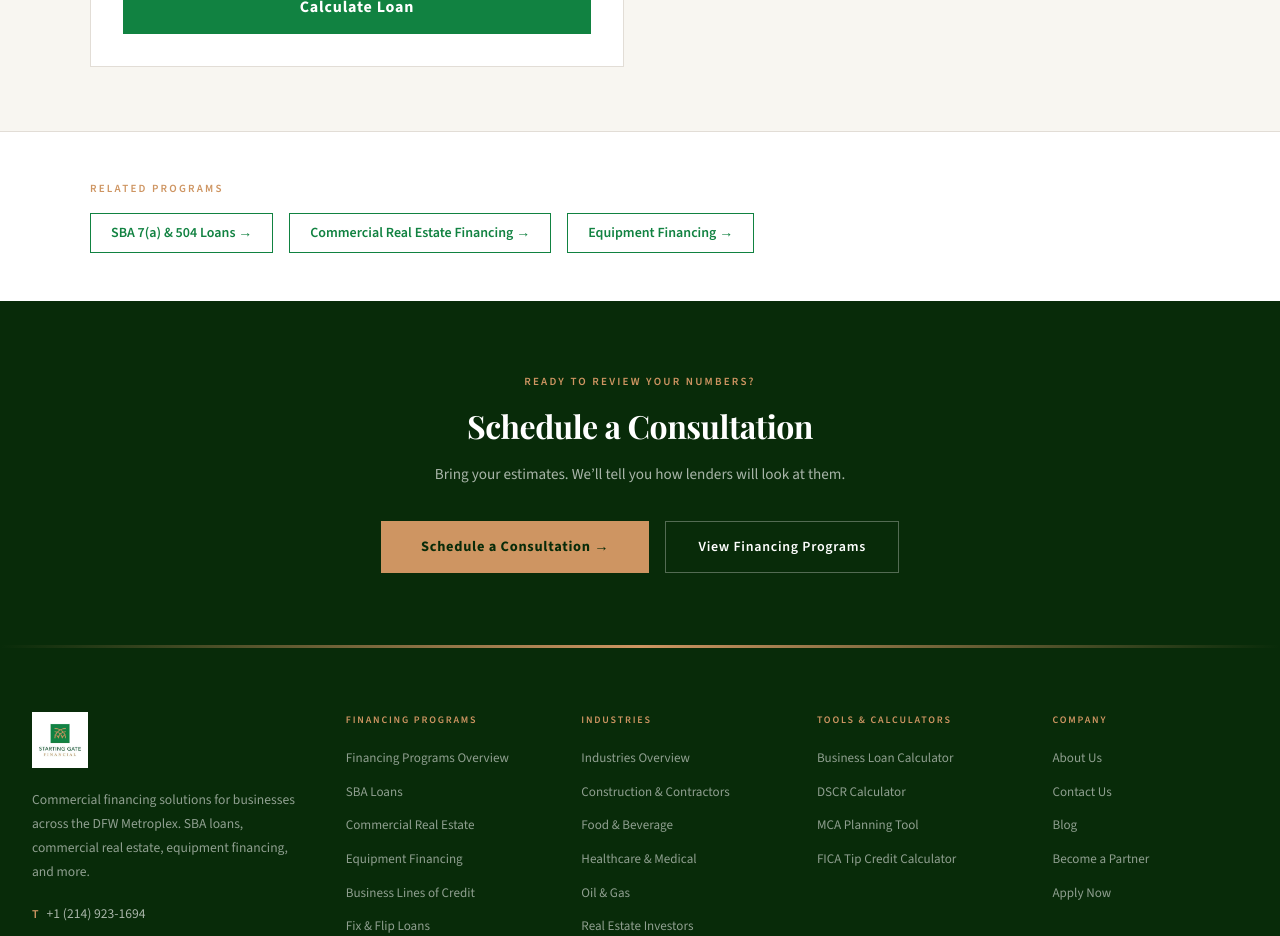
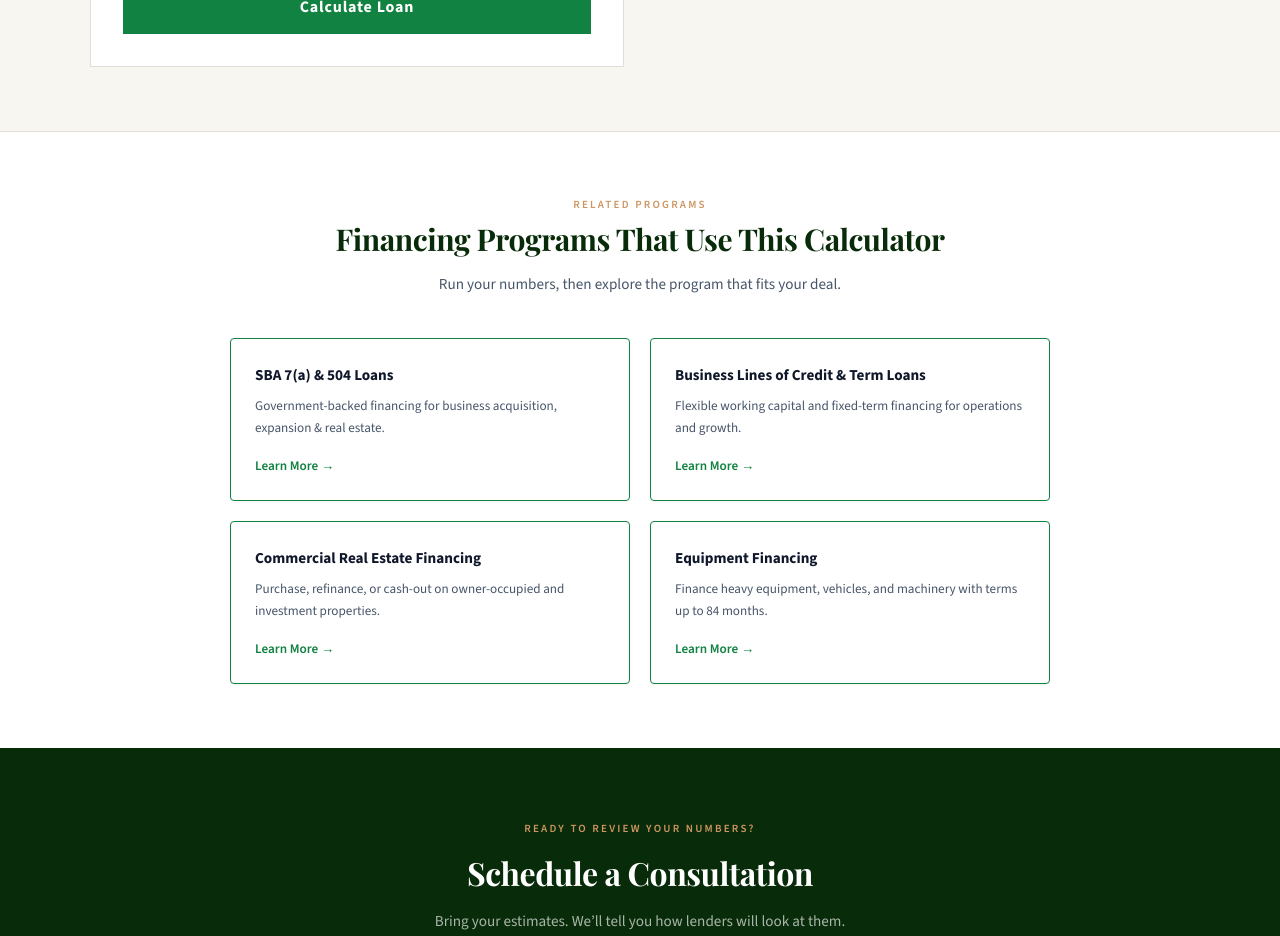
Before and after one commit to syed-sgf/sgf-site, a Next.js app: page /tools/business-loan-calculator in a window 1280 px wide. Shown: the part 1260-2196 px from the top of the page. Built offline with nearby package versions, Linux system fonts and the light colour scheme; a web font is replaced by a local one.

Commit message:
fix: business loan calc — breadcrumb, 4 cards, gold hover, mobile, SEO

```diff
--- a/app/globals.css
+++ b/app/globals.css
@@ -582,6 +582,7 @@ p {
   .sgf-calc-grid { grid-template-columns: 1fr !important; }
   .sgf-calc-layout { grid-template-columns: 1fr !important; gap: 2rem !important; }
   .sgf-calc-card { flex-direction: column !important; }
+  .sgf-related-grid { grid-template-columns: 1fr !important; }
 }
 .sgf-calc-card:hover { border-color: #118241 !important; box-shadow: 0 4px 16px rgba(17,130,65,0.12) !important; }
 
--- a/app/tools/business-loan-calculator/page.tsx
+++ b/app/tools/business-loan-calculator/page.tsx
@@ -89,6 +89,7 @@ function buildSchedule(
   return rows;
 }
 
+// FIX 3: Gold (#C9A84C) border on hover
 function HoverCard({ children, style = {} }: { children: React.ReactNode; style?: React.CSSProperties }) {
   const [hovered, setHovered] = useState(false);
   return (
@@ -97,9 +98,9 @@ function HoverCard({ children, style = {} }: { children: React.ReactNode; style?
       onMouseLeave={() => setHovered(false)}
       style={{
         background: "#fff",
-        border: `1px solid ${hovered ? G.gold : G.border}`,
+        border: `1px solid ${hovered ? "#C9A84C" : G.border}`,
         transition: "border-color 0.2s, box-shadow 0.2s",
-        boxShadow: hovered ? "0 4px 16px rgba(206,149,98,0.12)" : "none",
+        boxShadow: hovered ? "0 4px 16px rgba(201,168,76,0.15)" : "none",
         ...style,
       }}
     >
@@ -209,6 +210,35 @@ function ResultCard({ label, value }: { label: string; value: string }) {
   );
 }
 
+// FIX 2+3+6: RelatedCard — centered, gold border on hover
+function RelatedCard({ label, href, description }: { label: string; href: string; description: string }) {
+  const [hovered, setHovered] = useState(false);
+  return (
+    <Link
+      href={href}
+      onMouseEnter={() => setHovered(true)}
+      onMouseLeave={() => setHovered(false)}
+      style={{
+        display: "flex", flexDirection: "column", alignItems: "flex-start", textAlign: "left",
+        background: "#fff", borderRadius: 4, padding: "1.5rem",
+        border: `1px solid ${hovered ? "#C9A84C" : G.green}`,
+        boxShadow: hovered ? "0 4px 16px rgba(201,168,76,0.15)" : "0 1px 3px rgba(0,0,0,0.05)",
+        transition: "border-color 0.2s, box-shadow 0.2s", textDecoration: "none",
+      }}
+    >
+      <span style={{ fontWeight: 700, color: hovered ? G.green : G.textDark, fontSize: "0.95rem", marginBottom: "0.5rem", transition: "color 0.2s", fontFamily: G.sans }}>
+        {label}
+      </span>
+      <span style={{ fontSize: "0.825rem", color: G.textMid, lineHeight: 1.65, marginBottom: "1rem", fontFamily: G.sans }}>
+        {description}
+      </span>
+      <span style={{ fontSize: "0.825rem", fontWeight: 600, color: hovered ? "#C9A84C" : G.green, transition: "color 0.2s", fontFamily: G.sans, marginTop: "auto" }}>
+        Learn More →
+      </span>
+    </Link>
+  );
+}
+
 function CTABand() {
   return (
     <section style={{ background: G.dark, padding: "4.5rem 2rem", display: "flex", flexDirection: "column", alignItems: "center", textAlign: "center" }}>
@@ -259,7 +289,7 @@ export default function BusinessLoanCalculatorPage() {
   return (
     <main style={{ fontFamily: G.sans, color: G.textDark, background: "#fff" }}>
 
-      {/* ── Hero ─────────────────────────────────────────────────── */}
+      {/* ── Hero — FIX 1: Tools → Business Loan Calculator ───────── */}
       <section style={{ position: "relative", minHeight: 400, display: "flex", alignItems: "center", overflow: "hidden" }}>
         <div style={{
           position: "absolute", inset: 0,
@@ -280,7 +310,7 @@ export default function BusinessLoanCalculatorPage() {
               Estimate your monthly payment, total interest, and full amortization schedule for any term loan.
             </p>
             <p style={{ fontSize: "0.8rem", color: "rgba(255,255,255,0.5)", margin: 0, maxWidth: "none" }}>
-              <Link href="/tools" style={{ color: G.gold, textDecoration: "none" }}>Tools Hub</Link>
+              <Link href="/tools" style={{ color: G.gold, textDecoration: "none" }}>Tools</Link>
               {" → "}Business Loan Calculator
             </p>
           </div>
@@ -296,79 +326,37 @@ export default function BusinessLoanCalculatorPage() {
             subtitle="Enter your loan details below. Results are estimates only — not a financing commitment."
           />
           <div className="sgf-calc-layout">
-
-            {/* LEFT — Inputs */}
             <HoverCard style={{ padding: "2rem" }}>
               <div style={{ display: "flex", flexDirection: "column", gap: "1.5rem" }}>
-                <CalcInput
-                  label="Loan Amount ($)"
-                  value={loanAmount}
-                  onChange={setLoanAmount}
-                  placeholder="250,000"
-                  tooltip="The total amount you want to borrow. Enter principal only, not including fees."
-                />
-                <CalcInput
-                  label="Annual Interest Rate (%)"
-                  value={annualRate}
-                  onChange={setAnnualRate}
-                  placeholder="7.5"
-                  tooltip="The nominal annual interest rate. Do not enter as a decimal — enter 7.5 for 7.5%."
-                />
-                <CalcInput
-                  label="Loan Period (Years)"
-                  value={loanPeriod}
-                  onChange={setLoanPeriod}
-                  placeholder="10"
-                  tooltip="The total repayment term in years. SBA 7(a) loans go up to 10 years for working capital, 25 years for real estate."
-                />
-                <CalcInput
-                  label="Payments per Year"
-                  value={paymentsPerYear}
-                  onChange={setPaymentsPerYear}
-                  placeholder="e.g. 12"
-                  tooltip="How many payments per year. Typically 12 for monthly. Enter 12 unless your lender specifies otherwise."
-                />
-                <CalcInput
-                  label="Loan Start Date"
-                  value={startDate}
-                  onChange={setStartDate}
-                  type="date"
-                  tooltip="The date your loan begins. Used to generate dates in the amortization schedule."
-                />
+                <CalcInput label="Loan Amount ($)" value={loanAmount} onChange={setLoanAmount} placeholder="250,000" tooltip="The total amount you want to borrow. Enter principal only, not including fees." />
+                <CalcInput label="Annual Interest Rate (%)" value={annualRate} onChange={setAnnualRate} placeholder="7.5" tooltip="The nominal annual interest rate. Do not enter as a decimal — enter 7.5 for 7.5%." />
+                <CalcInput label="Loan Period (Years)" value={loanPeriod} onChange={setLoanPeriod} placeholder="10" tooltip="The total repayment term in years. SBA 7(a) loans go up to 10 years for working capital, 25 years for real estate." />
+                <CalcInput label="Payments per Year" value={paymentsPerYear} onChange={setPaymentsPerYear} placeholder="e.g. 12" tooltip="How many payments per year. Typically 12 for monthly. Enter 12 unless your lender specifies otherwise." />
+                <CalcInput label="Loan Start Date" value={startDate} onChange={setStartDate} type="date" tooltip="The date your loan begins. Used to generate dates in the amortization schedule." />
                 <CalcButton label="Calculate Loan" onClick={handleCalculate} />
               </div>
             </HoverCard>
 
-            {/* RIGHT — Results */}
             <div>
               {results ? (
                 <HoverCard style={{ padding: "2rem" }}>
-                  <h3 style={{ fontFamily: G.serif, fontSize: "1.1rem", fontWeight: 700, color: G.dark, marginBottom: "1.25rem" }}>
-                    Loan Summary
-                  </h3>
+                  <h3 style={{ fontFamily: G.serif, fontSize: "1.1rem", fontWeight: 700, color: G.dark, marginBottom: "1.25rem" }}>Loan Summary</h3>
                   <div style={{ display: "grid", gridTemplateColumns: "1fr 1fr", gap: "1rem", marginBottom: "1.5rem" }}>
                     <ResultCard label="Monthly Payment" value={fmt(results.payment)} />
                     <ResultCard label="Annual Debt Service" value={fmt(results.annualDebtService)} />
                     <ResultCard label="Total Interest Paid" value={fmt(results.totalInterest)} />
                     <ResultCard label="Total Amount Paid" value={fmt(results.totalPaid)} />
                   </div>
-
-                  <button
-                    onClick={() => setShowAmortization(!showAmortization)}
-                    style={{ background: "none", border: `1px solid ${G.border}`, color: G.textDark, padding: "0.6rem 1.25rem", cursor: "pointer", fontSize: "0.875rem", fontFamily: G.sans, marginBottom: "1rem", width: "100%" }}
-                  >
+                  <button onClick={() => setShowAmortization(!showAmortization)} style={{ background: "none", border: `1px solid ${G.border}`, color: G.textDark, padding: "0.6rem 1.25rem", cursor: "pointer", fontSize: "0.875rem", fontFamily: G.sans, marginBottom: "1rem", width: "100%" }}>
                     {showAmortization ? "Hide Amortization Schedule ▲" : "Show Amortization Schedule ▼"}
                   </button>
-
                   {showAmortization && (
                     <div style={{ overflowX: "auto" }}>
                       <table style={{ width: "100%", borderCollapse: "collapse", fontSize: "0.8rem" }}>
                         <thead>
                           <tr style={{ background: G.dark }}>
                             {["#", "Date", "Payment", "Principal", "Interest", "Balance"].map((h) => (
-                              <th key={h} style={{ padding: "0.6rem 0.75rem", textAlign: "right", fontWeight: 600, fontFamily: G.sans, whiteSpace: "nowrap", color: "#fff" }}>
-                                {h}
-                              </th>
+                              <th key={h} style={{ padding: "0.6rem 0.75rem", textAlign: "right", fontWeight: 600, fontFamily: G.sans, whiteSpace: "nowrap", color: "#fff" }}>{h}</th>
                             ))}
                           </tr>
                         </thead>
@@ -387,7 +375,6 @@ export default function BusinessLoanCalculatorPage() {
                       </table>
                     </div>
                   )}
-
                   <p style={{ fontSize: "0.8rem", color: G.textMid, fontStyle: "italic", marginTop: "1.25rem", maxWidth: "none" }}>
                     This calculator provides estimated loan payments only. Final loan terms, rates, and fees are determined by the lender.
                   </p>
@@ -404,21 +391,26 @@ export default function BusinessLoanCalculatorPage() {
         </div>
       </section>
 
-      {/* ── Related Programs ─────────────────────────────────────── */}
-      <section style={{ padding: "3rem 2rem", borderTop: `1px solid ${G.border}` }}>
-        <div style={{ maxWidth: 1100, margin: "0 auto" }}>
-          <p style={{ fontSize: 11, letterSpacing: "0.2em", textTransform: "uppercase", color: G.gold, fontWeight: 600, margin: "0 0 1rem 0", maxWidth: "none" }}>
+      {/* ── Related Programs — FIX 2+3+4+6: centered, gold hover, 4 cards, mobile ── */}
+      <section style={{ padding: "4rem 2rem", borderTop: `1px solid ${G.border}` }}>
+        <div style={{ maxWidth: 1100, margin: "0 auto", display: "flex", flexDirection: "column", alignItems: "center", textAlign: "center" }}>
+          <p style={{ fontSize: 11, letterSpacing: "0.2em", textTransform: "uppercase", color: G.gold, fontWeight: 600, margin: "0 0 0.5rem 0" }}>
             Related Programs
           </p>
-          <div style={{ display: "flex", gap: "1rem", flexWrap: "wrap" }}>
+          <h2 style={{ fontFamily: G.serif, fontSize: "clamp(1.4rem, 3vw, 1.875rem)", fontWeight: 700, color: G.dark, marginBottom: "0.75rem", lineHeight: 1.25 }}>
+            Financing Programs That Use This Calculator
+          </h2>
+          <p style={{ fontSize: "0.95rem", color: G.textMid, lineHeight: 1.8, maxWidth: 520, margin: "0 auto 2.5rem" }}>
+            Run your numbers, then explore the program that fits your deal.
+          </p>
+          <div className="sgf-related-grid" style={{ display: "grid", gridTemplateColumns: "repeat(2, 1fr)", gap: "1.25rem", maxWidth: 820, width: "100%" }}>
             {[
-              { label: "SBA 7(a) & 504 Loans", href: "/financing-options/sba-loans" },
-              { label: "Commercial Real Estate Financing", href: "/financing-options/commercial-real-estate" },
-              { label: "Equipment Financing", href: "/financing-options/equipment-financing" },
-            ].map(({ label, href }) => (
-              <Link key={href} href={href} style={{ border: `1px solid ${G.green}`, color: G.green, padding: "0.5rem 1.25rem", textDecoration: "none", fontSize: "0.875rem", fontWeight: 600 }}>
-                {label} →
-              </Link>
+              { label: "SBA 7(a) & 504 Loans", href: "/financing-options/sba-loans", desc: "Government-backed financing for business acquisition, expansion & real estate." },
+              { label: "Business Lines of Credit & Term Loans", href: "/financing-options/business-lines-of-credit", desc: "Flexible working capital and fixed-term financing for operations and growth." },
+              { label: "Commercial Real Estate Financing", href: "/financing-options/commercial-real-estate", desc: "Purchase, refinance, or cash-out on owner-occupied and investment properties." },
+              { label: "Equipment Financing", href: "/financing-options/equipment-financing", desc: "Finance heavy equipment, vehicles, and machinery with terms up to 84 months." },
+            ].map(({ label, href, desc }) => (
+              <RelatedCard key={href} label={label} href={href} description={desc} />
             ))}
           </div>
         </div>
```
